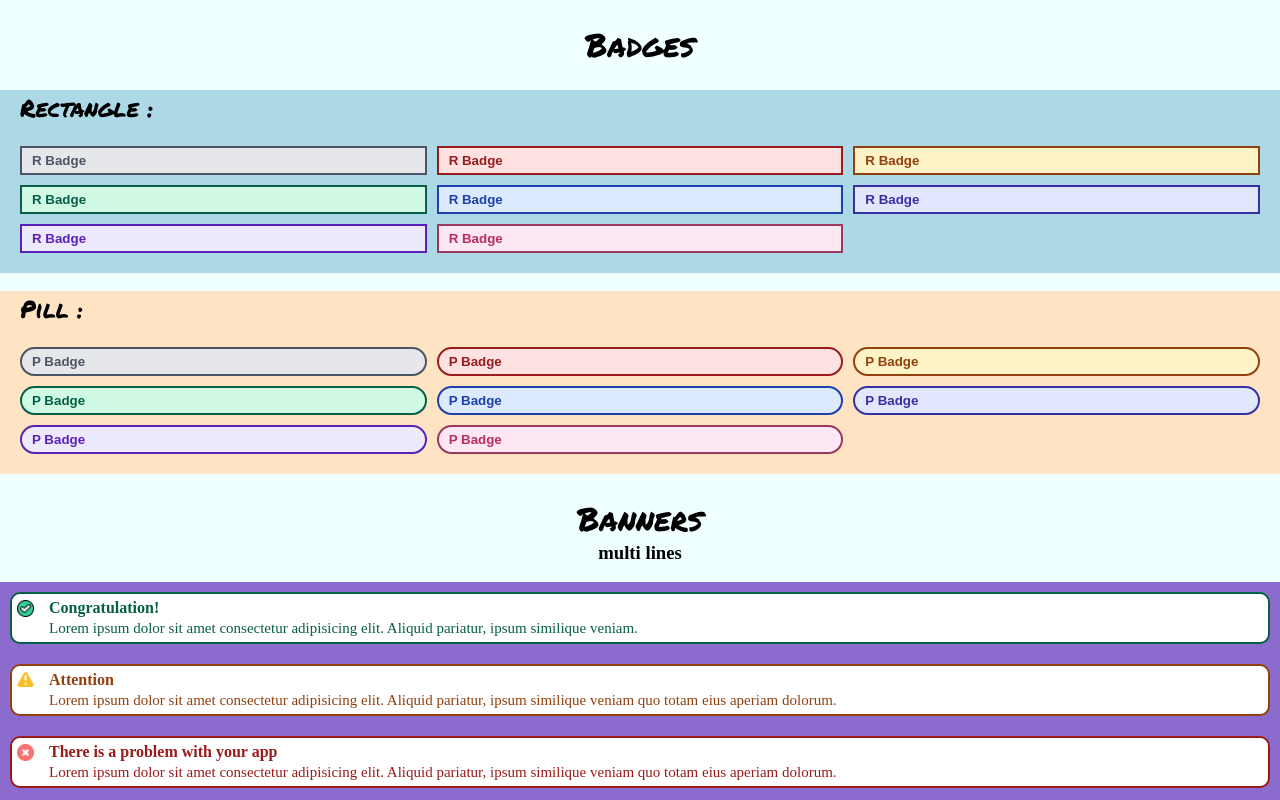
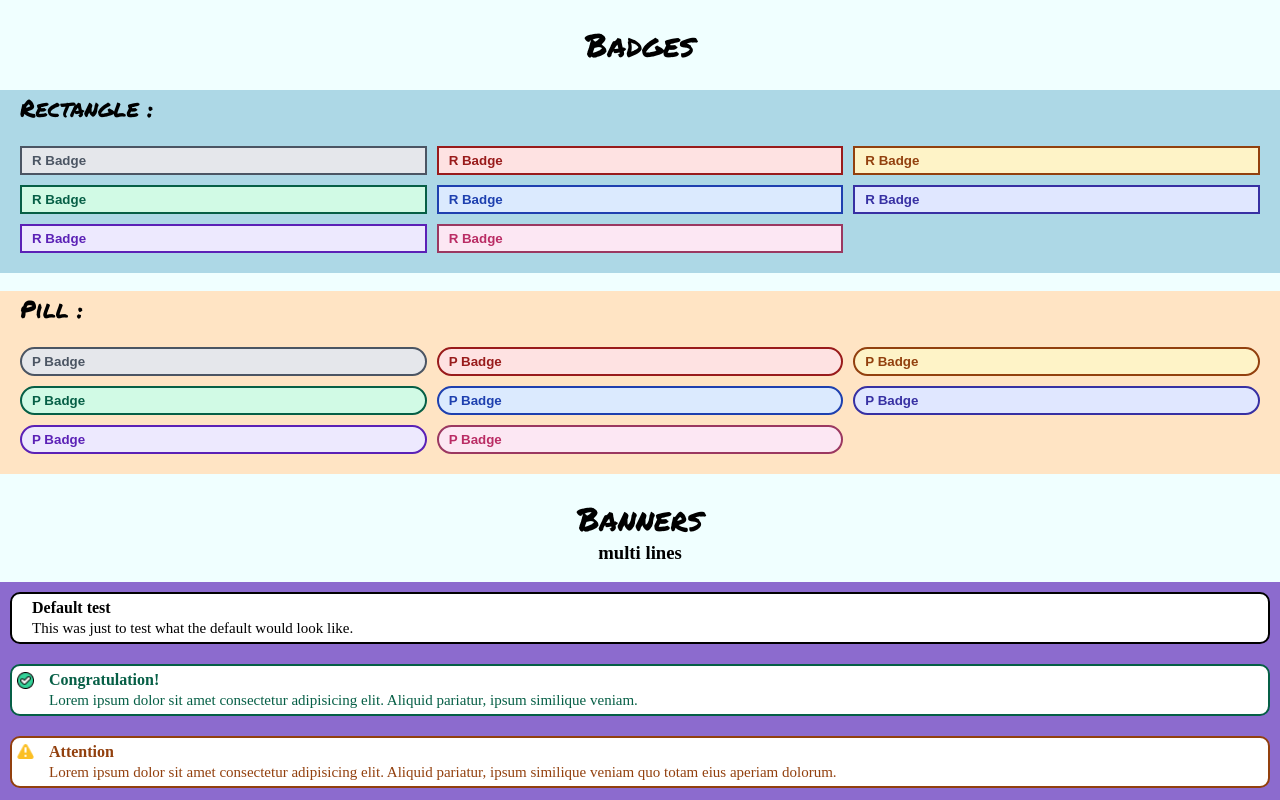
Before and after one commit to Simplycomplex64/library-plus, a React (Vite) app: page / in a window 1280 px wide. Shown: the top 800 px of the page. Built offline with nearby package versions, Linux system fonts and the light colour scheme.

Commit message:
Update App.jsx

```diff
--- a/src/App.jsx
+++ b/src/App.jsx
@@ -23,6 +23,10 @@ function App() {
         <h1 className="bannerH1">Banners</h1>
         <h3 className="bannerH1-h3">multi lines</h3>
         <br/>
+        <Banners variant="default" img="" alt="">
+          <h4>Default test</h4>
+          <p>This was just to test what the default would look like.</p>
+        </Banners>
         <Banners variant="green" img="./success.png" alt="success">
           <h4>Congratulation!</h4>
           <p>Lorem ipsum dolor sit amet consectetur adipisicing elit. Aliquid pariatur, ipsum similique veniam.</p>
```
